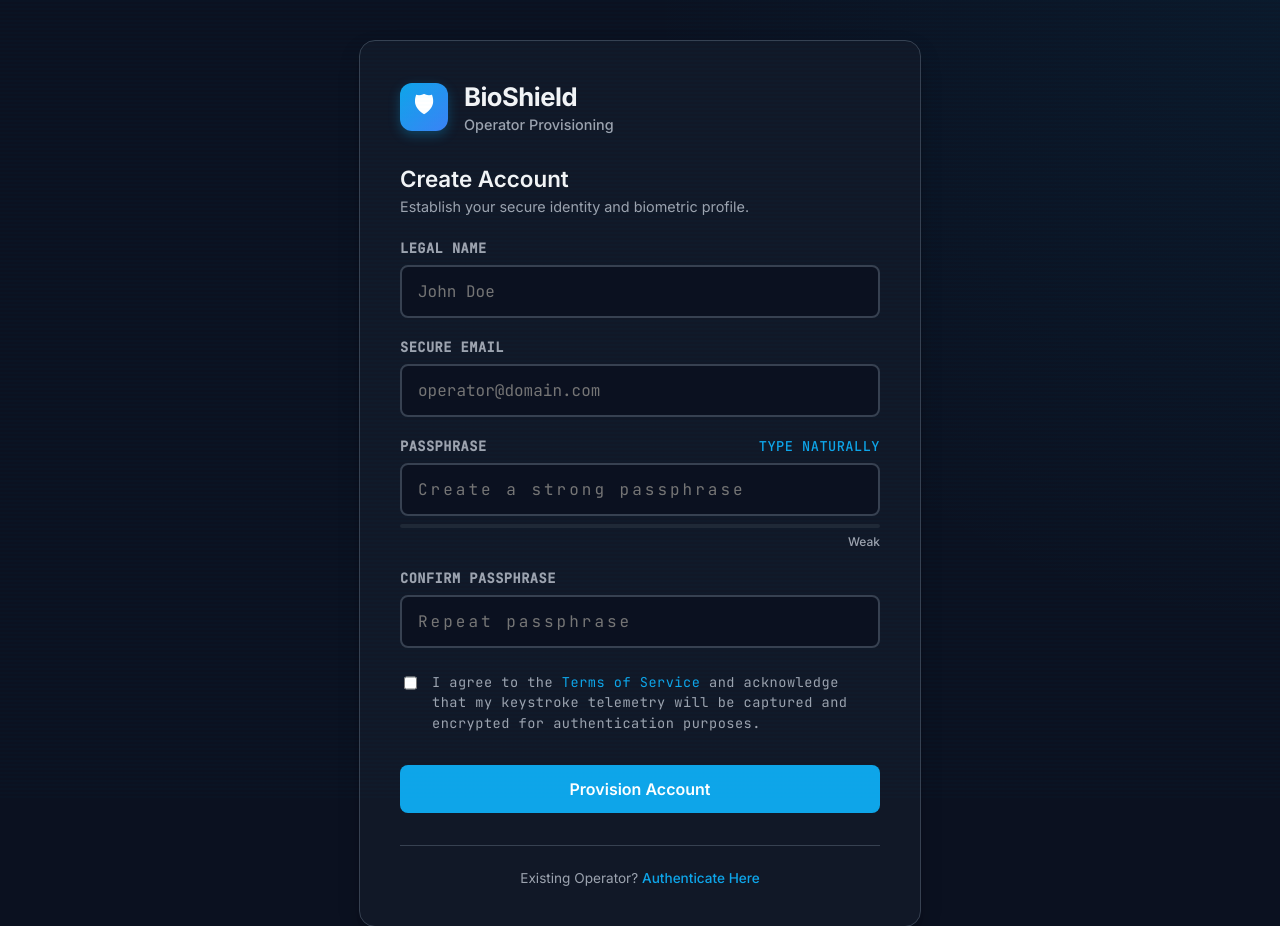
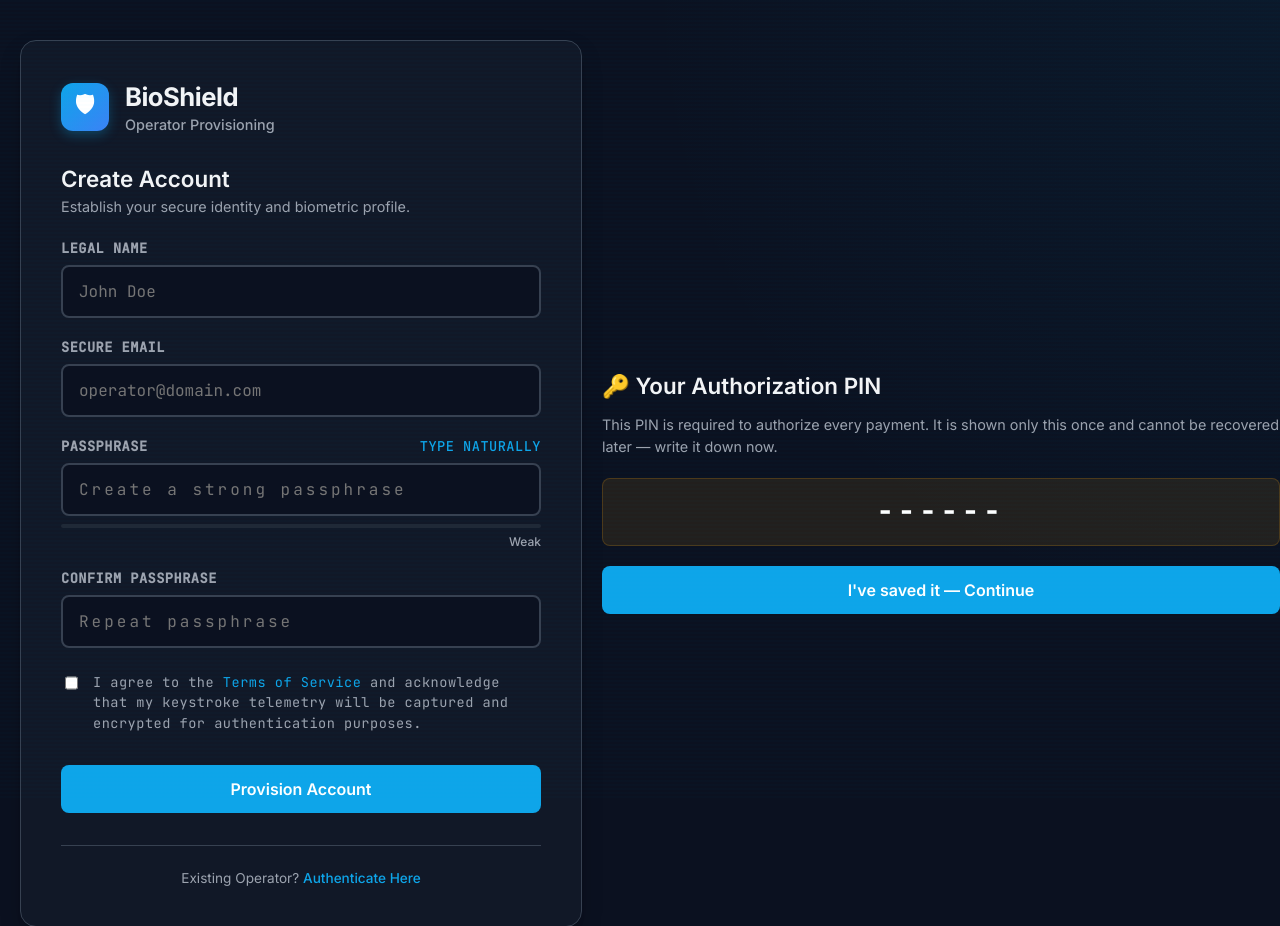
Before and after one commit to ujjwalg2611/Bioshield-UPI, a Flask app: page /signup in a window 1280 px wide. Shown: the top 926 px of the page. Run offline with Flask 3, Linux system fonts and the light colour scheme; parts of the project's set-up code (start-up, migrations or seed data) failed here and were passed over.

Commit message:
Add unique Authorization PIN generated at signup, verified on payment

```diff
--- a/app.py
+++ b/app.py
@@ -4,6 +4,7 @@
 import json
 import math
 import random
+import secrets
 import string
 import uuid
 import base64
@@ -249,6 +250,16 @@
     }
 
 
+def generate_unique_pin() -> str:
+    """6-digit payment Authorization PIN using a CSPRNG (not `random`, which
+    is predictable). 'Unique' here means independently, randomly assigned per
+    account with enough entropy (1M possibilities, bcrypt-hashed, rate-limited
+    at verification) that guessing/collision isn't practically checkable
+    against other users' PINs once hashed - the same trust model as the login
+    passphrase."""
+    return ''.join(secrets.choice(string.digits) for _ in range(6))
+
+
 def generate_otp(user_id: int) -> str:
     otp = ''.join(random.choices(string.digits, k=6))
     otp_store[user_id] = {
@@ -395,12 +406,46 @@
     pw_hash = bcrypt.hashpw(password.encode(), bcrypt.gensalt()).decode()
     upi_id = f"{full_name.split()[0].lower()}{random.randint(100,999)}@bioshield"
 
-    user = User(email=email, password_hash=pw_hash, full_name=full_name, upi_id=upi_id)
+    # Every account gets its own unique 6-digit payment Authorization PIN,
+    # generated server-side (never user-chosen, so it can't be a reused/weak
+    # password). Only the bcrypt hash is persisted - the plaintext PIN is
+    # returned to the client exactly once, in this response, and is
+    # unrecoverable afterwards (matches how the passphrase itself is handled).
+    raw_pin = generate_unique_pin()
+    pin_hash = bcrypt.hashpw(raw_pin.encode(), bcrypt.gensalt()).decode()
+
+    user = User(email=email, password_hash=pw_hash, pin_hash=pin_hash, full_name=full_name, upi_id=upi_id)
     db.session.add(user)
     db.session.commit()
 
     token = generate_token(user.id)
-    return jsonify({'token': token, 'user': user.to_dict()}), 201
+    return jsonify({
+        'token': token,
+        'user': user.to_dict(),
+        'authorization_pin': raw_pin,
+        '_pin_warning': 'Store this PIN now - it will not be shown again and is required for every payment.'
+    }), 201
+
+
+@app.route('/api/pin/setup', methods=['POST'])
+@require_auth
+@limiter.limit("5 per minute")
+def pin_setup():
+    """One-time issuance for accounts created before Authorization PINs
+    existed (pin_hash is NULL). Does nothing for accounts that already have
+    a PIN - use a dedicated reset/forgot-PIN flow for that, not this."""
+    user = db.session.get(User, request.user_id)
+    if user.pin_hash:
+        return jsonify({'error': 'An Authorization PIN is already set on this account.'}), 409
+
+    raw_pin = generate_unique_pin()
+    user.pin_hash = bcrypt.hashpw(raw_pin.encode(), bcrypt.gensalt()).decode()
+    db.session.commit()
+
+    return jsonify({
+        'authorization_pin': raw_pin,
+        '_pin_warning': 'Store this PIN now - it will not be shown again and is required for every payment.'
+    }), 201
 
 
 @app.route('/api/login', methods=['POST'])
@@ -549,6 +594,7 @@
     data = request.get_json()
     recipient_upi = data.get('recipient_upi', '').strip()
     amount = float(data.get('amount', 0))
+    pin = data.get('pin', '')
     keystroke_data = data.get('keystroke_data', {})
 
     if not recipient_upi or amount <= 0:
@@ -559,6 +605,16 @@
         return jsonify({'error': 'Amount exceeds maximum transaction limit of ₹100,000'}), 400
 
     user = db.session.get(User, request.user_id)
+
+    # Authorization PIN is the base factor for every payment - checked before
+    # balance/risk so a wrong PIN never gets as far as the biometric model.
+    # bcrypt.checkpw is constant-time; the endpoint's own rate limit above
+    # (20/min) bounds brute-force attempts.
+    if not user.pin_hash:
+        return jsonify({'error': 'No Authorization PIN is set up on this account.'}), 400
+    if not pin or not bcrypt.checkpw(pin.encode(), user.pin_hash.encode()):
+        return jsonify({'error': 'Incorrect Authorization PIN'}), 401
+
     if user.balance < amount:
         return jsonify({'error': 'Insufficient balance'}), 400
 
--- a/models.py
+++ b/models.py
@@ -10,6 +10,7 @@
     id = db.Column(db.Integer, primary_key=True)
     email = db.Column(db.String(255), unique=True, nullable=False)
     password_hash = db.Column(db.String(255), nullable=False)
+    pin_hash = db.Column(db.String(255), nullable=True)
     full_name = db.Column(db.String(255), nullable=False)
     upi_id = db.Column(db.String(100), unique=True, nullable=False)
     balance = db.Column(db.Float, default=10000.0)
--- a/static/js/signup.js
+++ b/static/js/signup.js
@@ -122,9 +122,18 @@
 
         showAlert(`Identity Secured. Assigned ID: ${data.user.upi_id}`, 'success');
 
-        setTimeout(() => {
+        // The Authorization PIN is only ever sent to the client this once -
+        // show it and wait for explicit acknowledgement before moving on,
+        // instead of auto-redirecting past it.
+        document.getElementById('pinDisplay').textContent = data.authorization_pin || '------';
+        const pinModal = document.getElementById('pinModal');
+        pinModal.style.display = 'flex';
+        pinModal.offsetHeight;
+        pinModal.classList.add('show');
+
+        document.getElementById('pinAckBtn').addEventListener('click', () => {
             location.href = '/enroll';
-        }, 1800);
+        }, { once: true });
 
     } catch (err) {
         showAlert(err.error || 'Provisioning failed. Please retry.', 'error');
--- a/templates/signup.html
+++ b/templates/signup.html
@@ -79,6 +79,25 @@
     </div>
 </div>
 
+<div class="modal-overlay" id="pinModal">
+    <div class="modal">
+        <h2>🔑 Your Authorization PIN</h2>
+        <p style="color: var(--text-muted); font-size: 0.9rem; margin-bottom: 20px; line-height: 1.5;">
+            This PIN is required to authorize every payment. It is shown only this once and cannot be recovered later — write it down now.
+        </p>
+
+        <div style="background: rgba(245, 158, 11, 0.1); border: 1px solid rgba(245, 158, 11, 0.2); color: var(--warn);
+                    padding: 16px; border-radius: 8px; font-family: var(--font-mono); font-size: 1.6rem;
+                    letter-spacing: 6px; text-align: center; margin-bottom: 20px;">
+            <strong id="pinDisplay" style="color: #fff;">------</strong>
+        </div>
+
+        <button class="btn-primary" id="pinAckBtn" style="width: 100%;">
+            I've saved it — Continue
+        </button>
+    </div>
+</div>
+
 <script src="/static/keystroke.js"></script>
 <script src="/static/js/signup.js"></script>
 </body>
```
